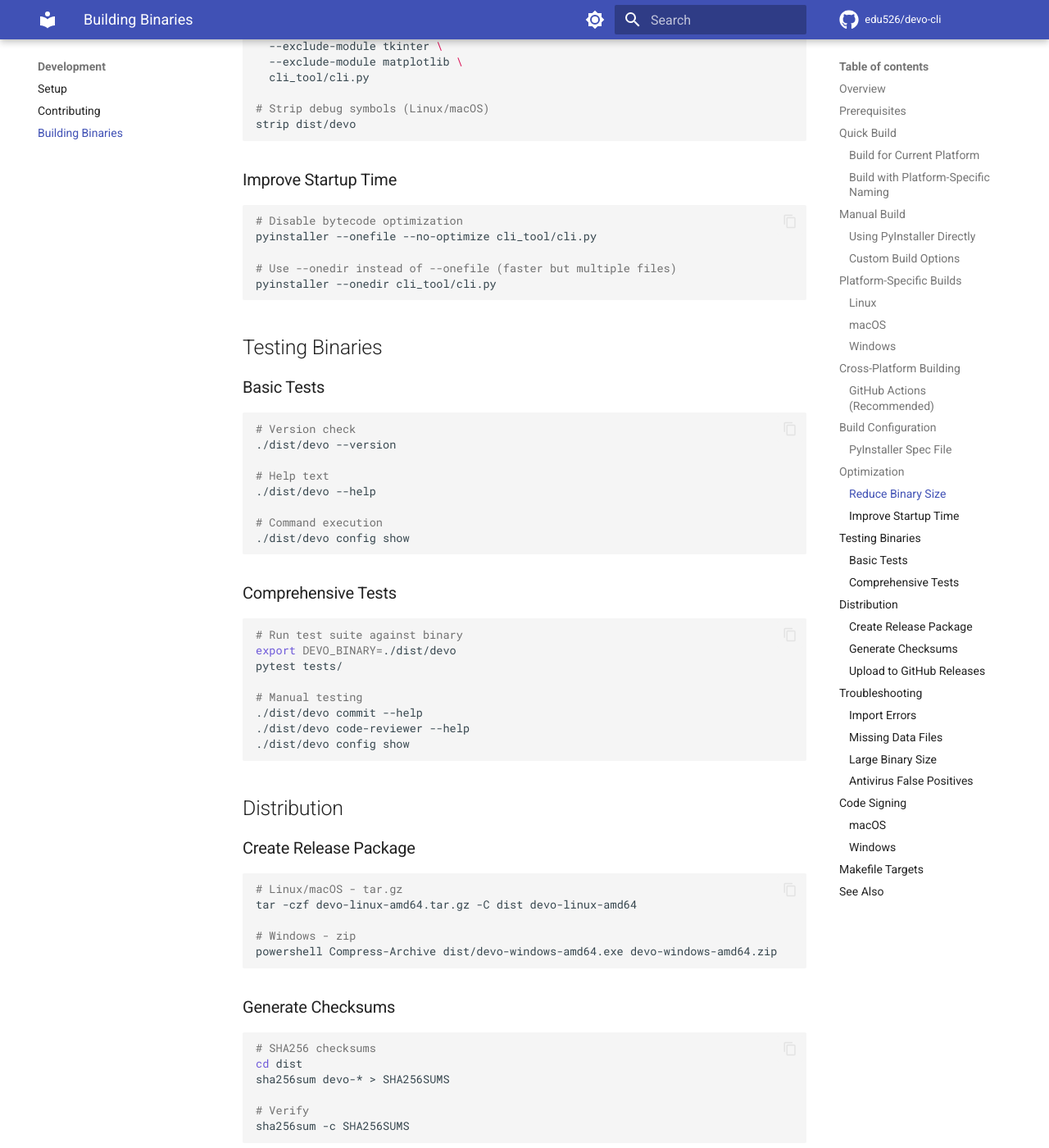
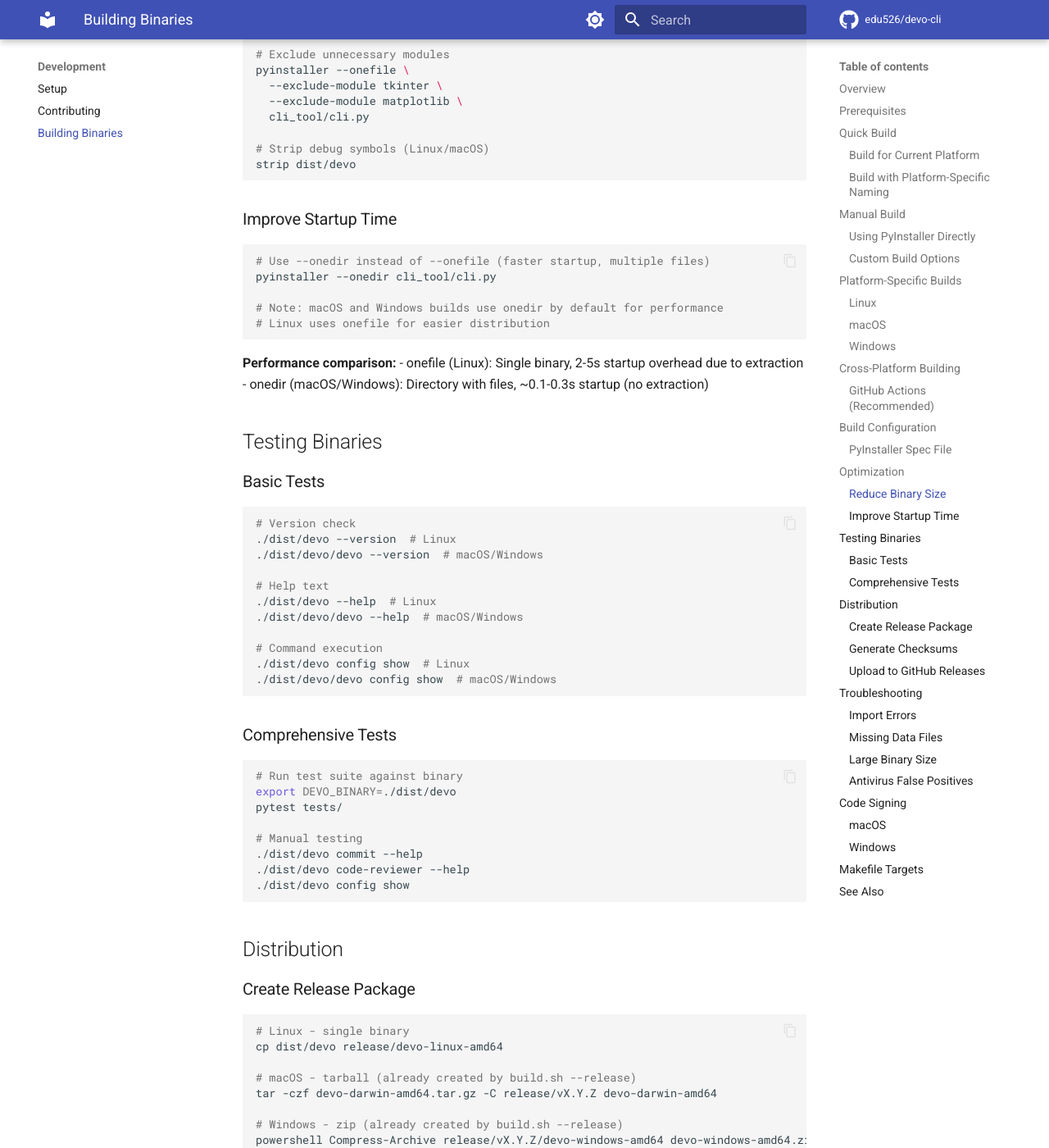
Before and after one commit to edu526/devo-cli, an MkDocs documentation site: the page built from docs/development/building.md, in a window 1280 px wide and 1400 px high, scrolled down 4719 px. Shown: the whole window at 82% size. Built offline with MkDocs 1.6.1 and Material for MkDocs 9.7.7, drawn with Linux system fonts in a browser that asks for light colours; comment, search, counter and statistics services are not loaded; some of the changed text lies outside the part shown.

Commit message:
feat(build): support macOS onedir binary format and improve cross-platform packaging
- Update release workflow to handle macOS directory-based binaries alongside Linux single-file format
- Modify binary testing logic to detect and handle platform-specific binary structures (Linux single file vs macOS/Windows directories)
- Update binary size calculation for macOS to use directory size instead of single file stat
- Change macOS release artifacts from single binaries to tar.gz tarballs for onedir packaging
- Update upgrade command to support tar.gz extraction for macOS binaries
- Enhance binary verification to validate both ZIP and tar.gz archive formats
- Add tarfile import and extraction logic for macOS binary updates
- Update installation and building documentation with binary format details
- Add BINARY_FORMATS.md documentation explaining platform-specific packaging approaches
- Update build scripts to generate platform-appropriate binary formats (onefile for Linux, onedir for macOS/Windows)
- Improve devo.spec configuration for optimized onedir builds on macOS and Windows
- Add fast startup optimization note to README features

````diff
--- a/docs/development/building.md
+++ b/docs/development/building.md
@@ -33,9 +33,9 @@
 
 This creates a binary in `dist/` directory:
 
-- Linux: `dist/devo`
-- macOS: `dist/devo`
-- Windows: `dist/devo.exe`
+- Linux: `dist/devo` (single file)
+- macOS: `dist/devo/` (directory with executable)
+- Windows: `dist/devo/` (directory with executable)
 
 ### Build with Platform-Specific Naming
 
@@ -45,10 +45,10 @@
 
 Creates binaries with platform identifiers:
 
-- Linux AMD64: `dist/devo-linux-amd64`
-- macOS Intel: `dist/devo-darwin-amd64`
-- macOS Apple Silicon: `dist/devo-darwin-arm64`
-- Windows: `dist/devo-windows-amd64.exe`
+- Linux AMD64: `dist/devo` (single file)
+- macOS Intel: `release/vX.Y.Z/devo-darwin-amd64.tar.gz` (tarball)
+- macOS Apple Silicon: `release/vX.Y.Z/devo-darwin-arm64.tar.gz` (tarball)
+- Windows: `release/vX.Y.Z/devo-windows-amd64.zip` (zip archive)
 
 ## Manual Build
 
@@ -106,12 +106,13 @@
 make build-binary
 
 # Output (depends on architecture)
-dist/devo-darwin-amd64  # Intel
-dist/devo-darwin-arm64  # Apple Silicon
+dist/devo/devo  # Directory with executable and dependencies
 
 # Test
-./dist/devo-darwin-amd64 --version
+./dist/devo/devo --version
 ```
+
+**Note:** macOS uses onedir mode (directory with executable) for faster startup. Linux uses onefile mode (single binary) for easier distribution.
 
 ### Windows
 
@@ -227,12 +228,16 @@
 ### Improve Startup Time
 
 ```bash
-# Disable bytecode optimization
-pyinstaller --onefile --no-optimize cli_tool/cli.py
+# Use --onedir instead of --onefile (faster startup, multiple files)
+pyinstaller --onedir cli_tool/cli.py
 
-# Use --onedir instead of --onefile (faster but multiple files)
-pyinstaller --onedir cli_tool/cli.py
+# Note: macOS and Windows builds use onedir by default for performance
+# Linux uses onefile for easier distribution
 ```
+
+**Performance comparison:**
+- onefile (Linux): Single binary, 2-5s startup overhead due to extraction
+- onedir (macOS/Windows): Directory with files, ~0.1-0.3s startup (no extraction)
 
 ## Testing Binaries
 
@@ -240,13 +245,16 @@
 
 ```bash
 # Version check
-./dist/devo --version
+./dist/devo --version  # Linux
+./dist/devo/devo --version  # macOS/Windows
 
 # Help text
-./dist/devo --help
+./dist/devo --help  # Linux
+./dist/devo/devo --help  # macOS/Windows
 
 # Command execution
-./dist/devo config show
+./dist/devo config show  # Linux
+./dist/devo/devo config show  # macOS/Windows
 ```
 
 ### Comprehensive Tests
@@ -267,11 +275,14 @@
 ### Create Release Package
 
 ```bash
-# Linux/macOS - tar.gz
-tar -czf devo-linux-amd64.tar.gz -C dist devo-linux-amd64
+# Linux - single binary
+cp dist/devo release/devo-linux-amd64
 
-# Windows - zip
-powershell Compress-Archive dist/devo-windows-amd64.exe devo-windows-amd64.zip
+# macOS - tarball (already created by build.sh --release)
+tar -czf devo-darwin-amd64.tar.gz -C release/vX.Y.Z devo-darwin-amd64
+
+# Windows - zip (already created by build.sh --release)
+powershell Compress-Archive release/vX.Y.Z/devo-windows-amd64 devo-windows-amd64.zip
 ```
 
 ### Generate Checksums
````
Also changed, not shown: README.md (+1 -0 lines), docs/BINARY_FORMATS.md (added, +164 -0 lines), docs/getting-started/installation.md (+15 -8 lines), scripts/README.md (+19 -11 lines), 5 other files.
